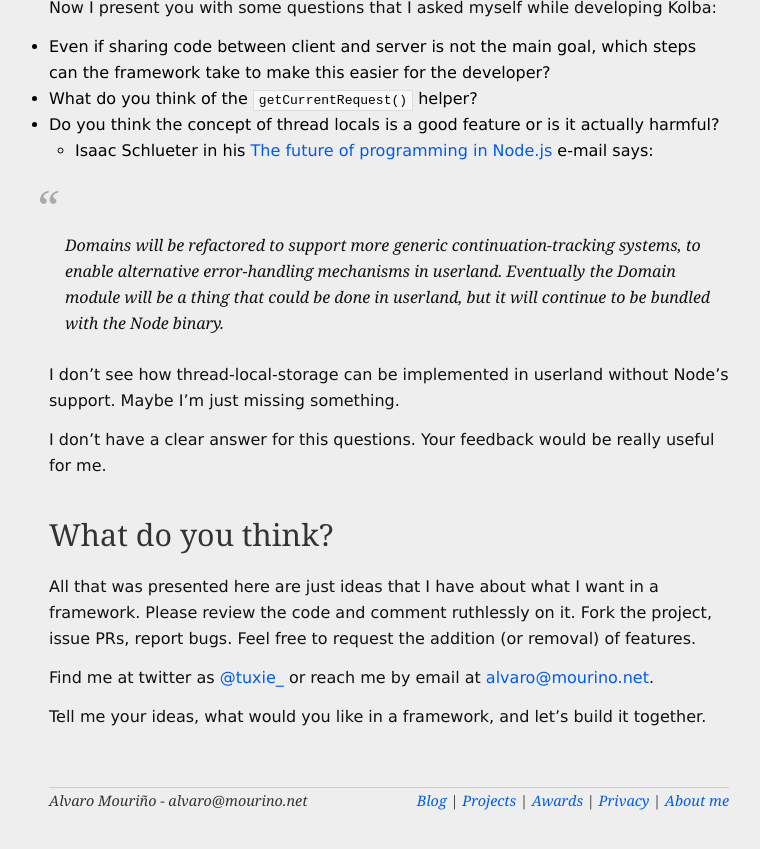
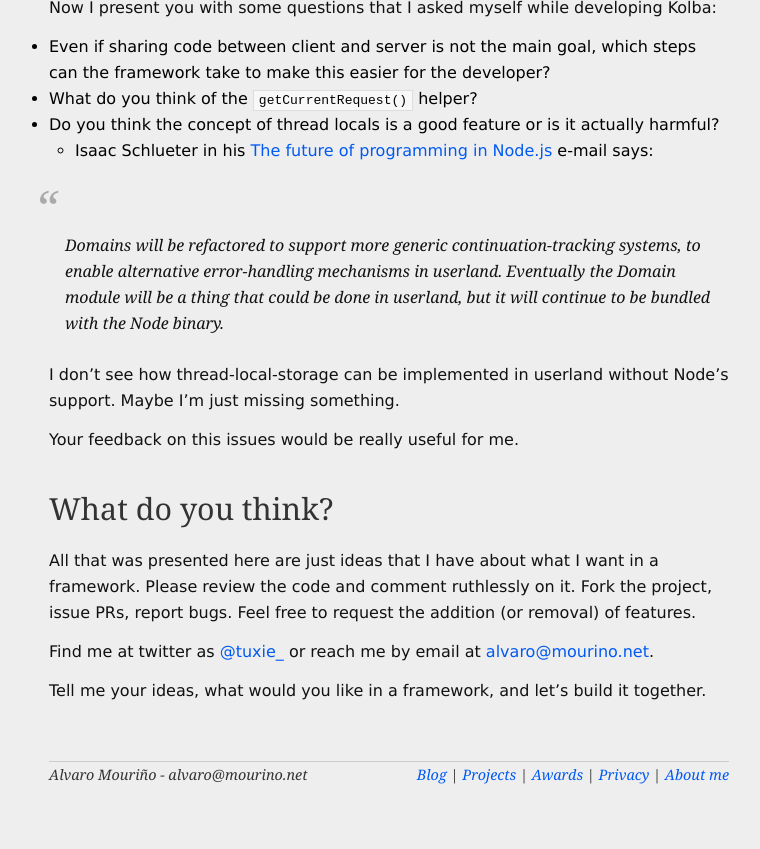
Before and after one commit to tooxie/tooxie.github.com, a Jekyll site: the page built from _posts/2013-08-29-lets-build-a-framework.md, in a window 1280 px wide and 900 px high, scrolled down 6148 px. Shown: the top 849 px of the window, without its empty margins (251-1011 px from the left). Built offline with Jekyll 4.4.1, drawn with Linux system fonts in a browser that asks for light colours; comment, search, counter and statistics services are not loaded.

```diff
--- a/_posts/2013-08-29-lets-build-a-framework.md
+++ b/_posts/2013-08-29-lets-build-a-framework.md
@@ -323,8 +323,7 @@ e-mail says:
 I don't see how thread-local-storage can be implemented in userland without
 Node's support. Maybe I'm just missing something.
 
-I don't have a clear answer for this questions. Your feedback would be really
-useful for me.
+Your feedback on this issues would be really useful for me.
 
 
 ## What do you think? ##
```
